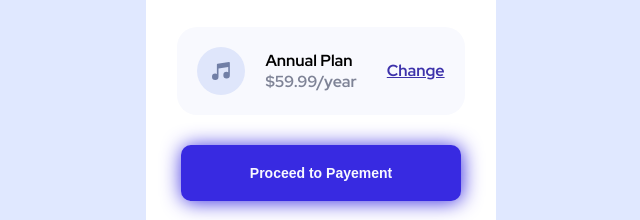
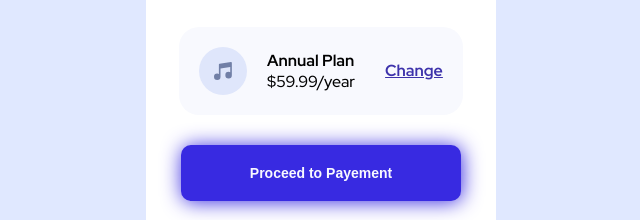
Before and after one commit to joehaddad1000/order-summary-component-main, a plain HTML site: page index.html in a window 1280 px wide. Shown: the part 379-599 px from the top of the page, 319-959 px from the left. Drawn offline with Linux system fonts and the light colour scheme.

Commit message:
fixed the Annual Plan section

```diff
--- a/index.html
+++ b/index.html
@@ -14,7 +14,7 @@
 
 <body>
 
-  <main role="main">
+  <main>
     <div class="container">
       <img src="images/illustration-hero.svg" alt="hero image">
       <div class="container-summary">
@@ -33,12 +33,9 @@
         </svg>
 
         <section>
-          <div id="Annual-color">
-            <strong>Annual Plan</strong>
-          </div>
-          <div id="price-color">
-            $59.99/year
-          </div>
+          <h2>Annual Plan</h2>
+          <p> $59.99/year
+          </p>
         </section>
         <div class="plan-link">
           <strong>
--- a/style.css
+++ b/style.css
@@ -69,7 +69,20 @@ img {
   margin: 30px;
   border-radius: 20px;
 }
+.plan-annual svg{
+  box-sizing: border-box;
+  margin: 0;
+  width: 100%;
+}
 
+.plan-annual h2{
+  margin: 0;
+  font-size: 16px;
+  white-space: nowrap;
+}
+.plan-annual p{
+  margin: 0;
+}
 
 .plan-link a {
   box-sizing: border-box;
```
